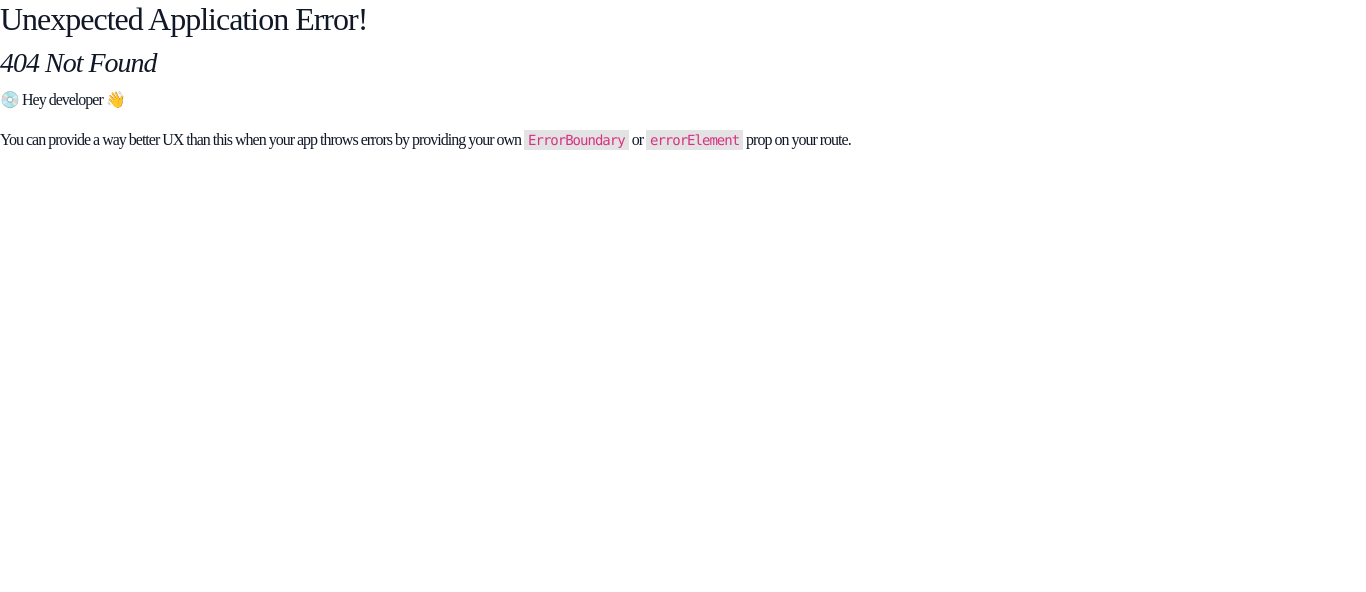
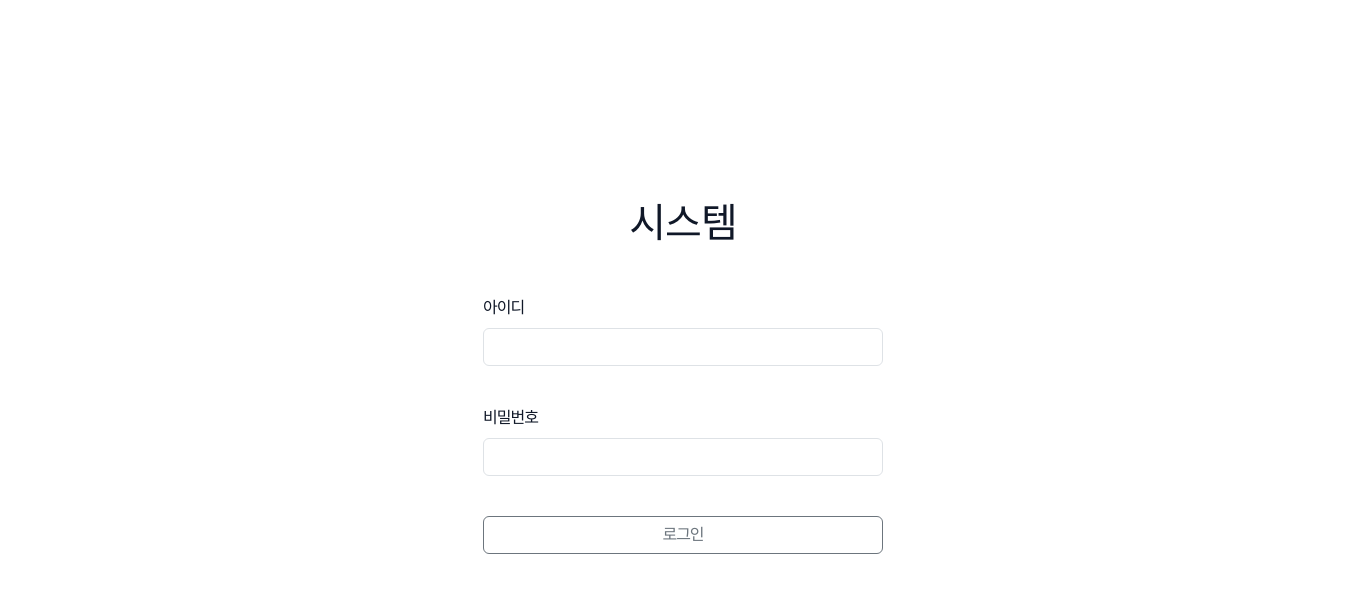
Before and after one commit to sangwooeom/requirement-analytics-system-fe, a React (Vite) app: page /login in a window 1280 px wide. Before the commit this address had no page. Shown: the top 592 px of the page, 1366 px wide, since content can reach past the window. Built offline with nearby package versions, Linux system fonts and the light colour scheme; a web font is replaced by a local one.

Commit message:
로그인 기능 구현중

```diff
--- a/package.json
+++ b/package.json
@@ -10,6 +10,7 @@
     "preview": "vite preview"
   },
   "dependencies": {
+    "axios": "^1.7.2",
     "bootstrap": "^5.3.3",
     "classnames": "^2.5.1",
     "react": "^18.2.0",
--- /dev/null
+++ b/src/pages/Main.tsx
@@ -0,0 +1,5 @@
+export default function Main() {
+    return (
+        <div>Main 페이지</div>
+    )
+}
--- a/src/pages/auth/Login.tsx
+++ b/src/pages/auth/Login.tsx
@@ -2,23 +2,38 @@ import cn from 'classnames';
 import styles from './Login.module.scss';
 import { Container } from '../../components';
 import { Form, Button } from 'react-bootstrap';
+import { useState } from 'react';
+import { loginApi } from '../../utils';
 
 export default function Login() {
+    const [userId, setUserId] = useState('');
+    const [password, setPassword] = useState('');
+
+    function onClickLoginButton() {
+        loginApi({userId, password})
+        .then(({data}: LoginResponse) => {
+            console.log(data);
+        })
+        .catch(({response: {data}}) => {
+            console.log(data);
+        })
+    }
+
     return (
         <Container>
             <div className={cn(styles.loginForm)}>
                 <div className={cn(styles.header)}>
-                    <h1>요구사항 분석 시스템</h1>
+                    <h1>시스템</h1>
                 </div>
                 <Form.Group>
                     <Form.Label>아이디</Form.Label>
-                    <Form.Control />
+                    <Form.Control onChange={({currentTarget}) => setUserId(currentTarget.value)}/>
                 </Form.Group>
                 <Form.Group>
                     <Form.Label>비밀번호</Form.Label>
-                    <Form.Control />
+                    <Form.Control onChange={({currentTarget}) => setPassword(currentTarget.value)}/>
                 </Form.Group>
-                <Button variant='outline-secondary'>로그인</Button>
+                <Button variant='outline-secondary' onClick={onClickLoginButton}>로그인</Button>
             </div>
         </Container>
     )
--- a/src/routes/index.tsx
+++ b/src/routes/index.tsx
@@ -10,7 +10,7 @@ const router = createBrowserRouter([
         element: <App />,
         children: [
             {
-                path: "/",
+                path: "/login",
                 element: <Login />
             },
             {
--- /dev/null
+++ b/src/utils/http.ts
@@ -0,0 +1,10 @@
+import axios from 'axios';
+
+const http = axios.create({
+    baseURL: import.meta.env.VITE_API_URL,
+    timeout: 10 * 1000
+});
+
+export function loginApi(requestBody: LoginRequestBody): Promise<LoginResponse> {
+    return http.post<LoginResponseBody, LoginResponse, LoginRequestBody>('/api/v1/login', requestBody);
+}
--- /dev/null
+++ b/src/utils/index.ts
@@ -0,0 +1,5 @@
+import { loginApi } from './http';
+
+export {
+    loginApi
+}
```
Also changed, not shown: src/type.d.ts (+12 -0 lines), 2 other files (tests, documents, lock files or other folders).
